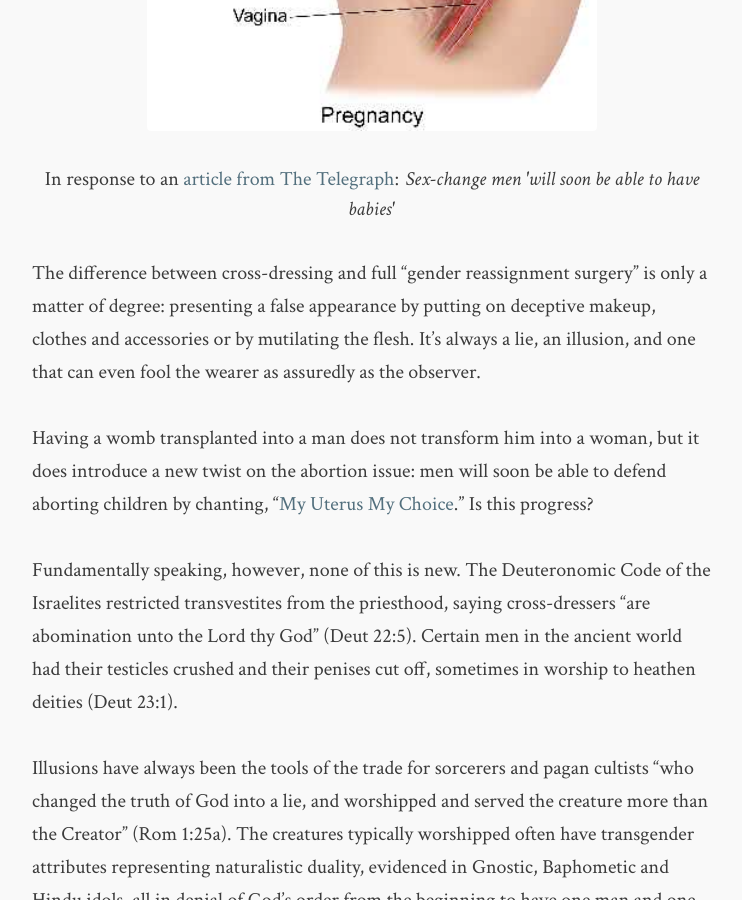
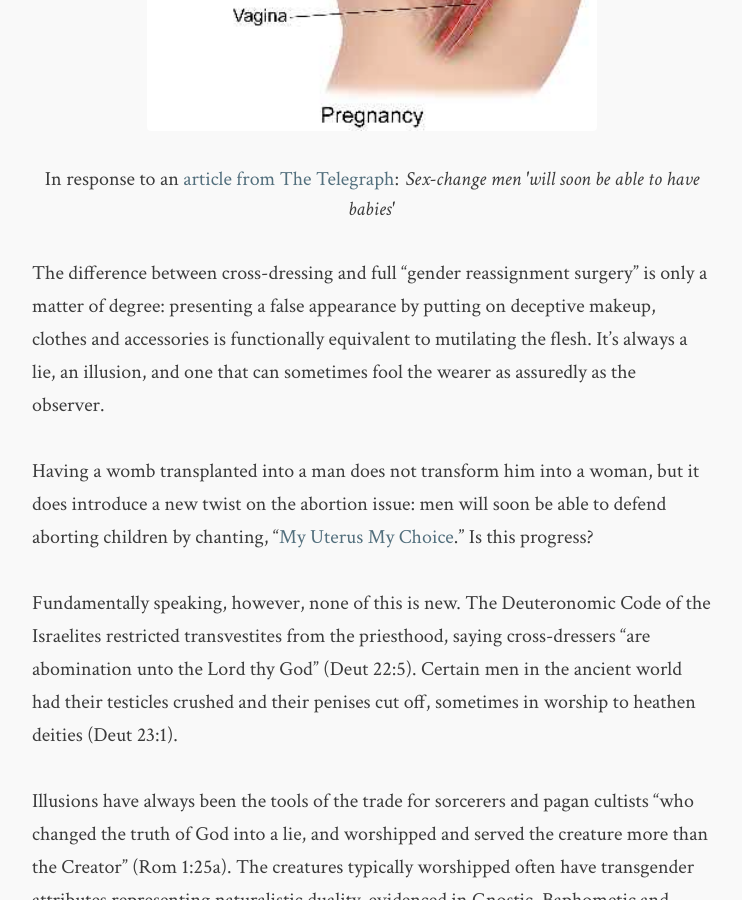
Before and after one commit to flashlightministries/oilforlight, a Jekyll site: the page built from _posts/2017-11-04-transgender-pretender.md, in a window 1280 px wide and 900 px high, scrolled down 586 px. Shown: the whole window, without its empty margins (268-1010 px from the left). Built offline with Jekyll 4.4.1, drawn with Linux system fonts in a browser that asks for light colours; nearby versions of some CDN libraries.

Commit message:
Update 2017-11-04-transgender-pretender.md

```diff
--- a/_posts/2017-11-04-transgender-pretender.md
+++ b/_posts/2017-11-04-transgender-pretender.md
@@ -11,7 +11,7 @@
 comments: false
 ---
 
-The difference between cross-dressing and full "gender reassignment surgery" is only a matter of degree: presenting a false appearance by putting on deceptive makeup, clothes and accessories or by mutilating the flesh.  It's always a lie, an illusion, and one that can even fool the wearer as assuredly as the observer.
+The difference between cross-dressing and full "gender reassignment surgery" is only a matter of degree: presenting a false appearance by putting on deceptive makeup, clothes and accessories is functionally equivalent to mutilating the flesh.  It's always a lie, an illusion, and one that can sometimes fool the wearer as assuredly as the observer.
 
 Having a womb transplanted into a man does not transform him into a woman, but it does introduce a new twist on the abortion issue: men will soon be able to defend aborting children by chanting, "[My Uterus My Choice](https://www.google.com/search?q=my+uterus+my+choice&tbm=isch){:target="_blank"}."  Is this progress?
 
```
